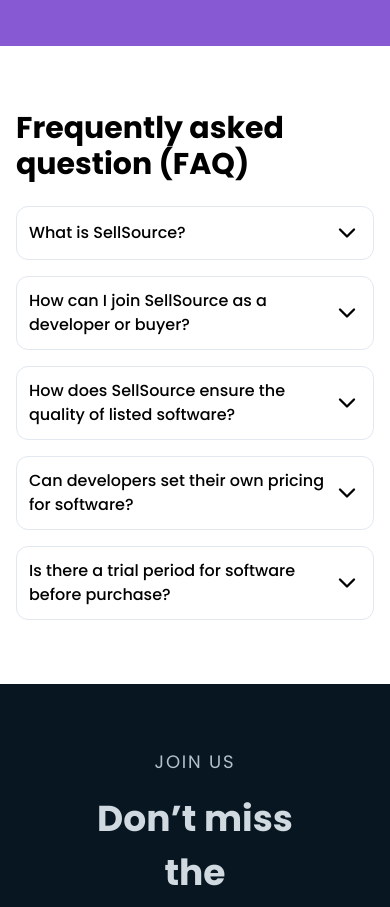
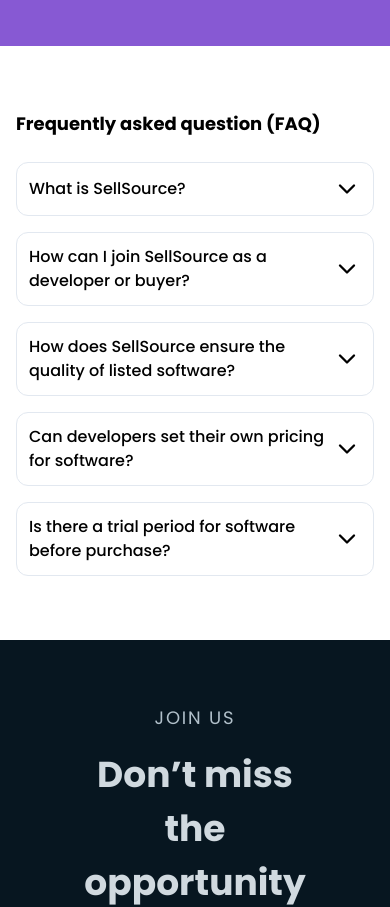
Before and after one commit to the-moezzat/sellsource, a React (Vite) app: page / in a window 390 px wide. Shown: the part 3332-4239 px from the top of the page. Built offline with nearby package versions, Linux system fonts and the light colour scheme; a web font is replaced by a local one; what tailwindcss-open-color would draw is missing.

Commit message:
feat: faq became responsive

```diff
--- a/src/features/landing-page/Faq.tsx
+++ b/src/features/landing-page/Faq.tsx
@@ -36,7 +36,7 @@
 function Faq() {
   return (
     <div className="px-20 py-16 max-lg:px-4" id="faq">
-      <h2 className="mb-12 text-4xl font-bold text-gray-8 max-lg:mb-6 max-lg:text-2xl max-lg:text-3xl">
+      <h2 className="mb-12 text-4xl font-bold text-gray-8 max-lg:mb-6 max-lg:text-3xl max-sm:text-2xl max-[450px]:text-lg">
         Frequently asked question (FAQ)
       </h2>
 
```
